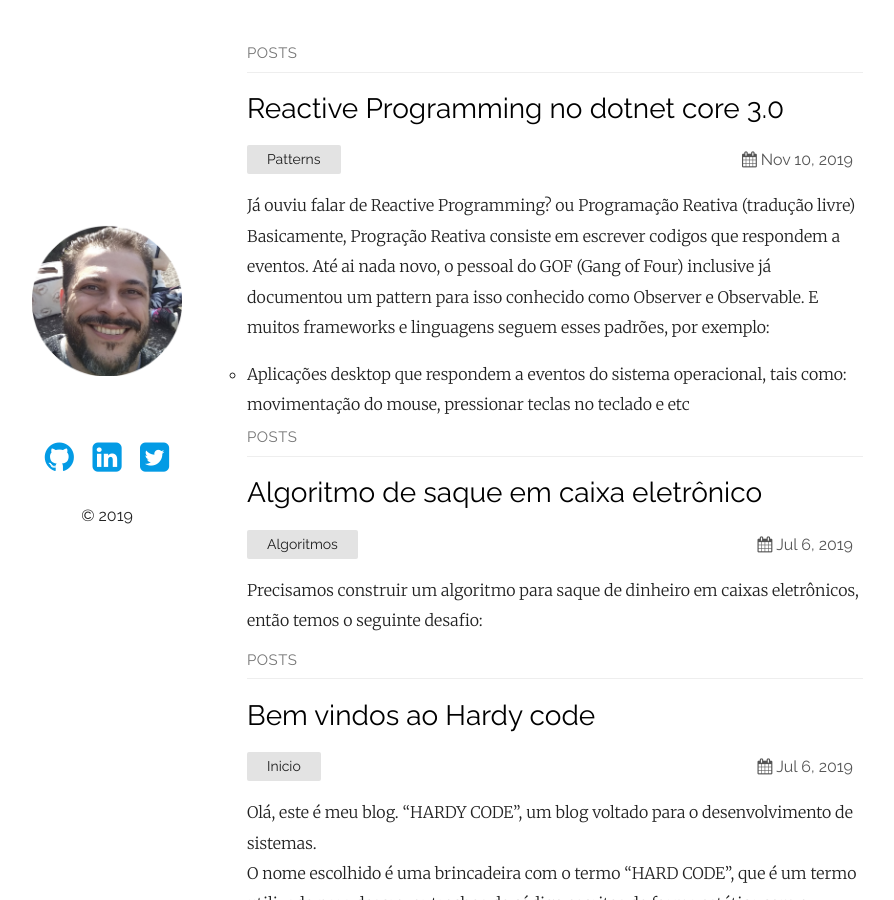
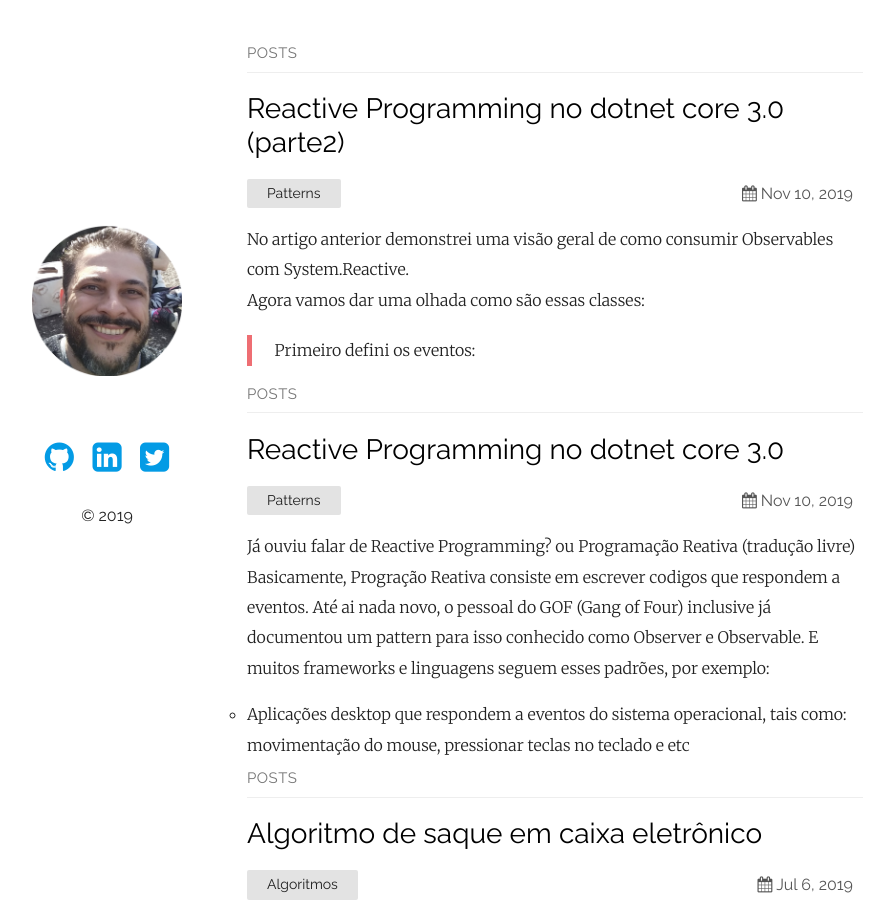
Before and after one commit to ricardovicentini/hardycode, a Jekyll site: the page built from index.md, in a window 1280 px wide and 900 px high. Shown: the whole window, without its empty margins (195-1089 px from the left). Built offline with Jekyll 4.4.1, drawn with Linux system fonts in a browser that asks for light colours; part of the change alters nothing that is shown.

Commit message:
reactive programming part 2

````diff
--- /dev/null
+++ b/_includes/analytics.html
@@ -0,0 +1,9 @@
+<script>
+    (function(i,s,o,g,r,a,m){i['GoogleAnalyticsObject']=r;i[r]=i[r]||function(){
+    (i[r].q=i[r].q||[]).push(arguments)},i[r].l=1*new Date();a=s.createElement(o),
+    m=s.getElementsByTagName(o)[0];a.async=1;a.src=g;m.parentNode.insertBefore(a,m)
+    })(window,document,'script','//www.google-analytics.com/analytics.js','ga');
+
+    ga('create', 'UA-152608085-1', 'auto');
+    ga('send', 'pageview');
+  </script>
--- a/_layouts/default.html
+++ b/_layouts/default.html
@@ -30,5 +30,6 @@
 		gtag('config', '{{ site.plainwhite.analytics_id }}');
 	</script>
 	{%- endif -%}
+	{% include analytics.html %}
 </body>
 </html>
--- /dev/null
+++ b/_posts/2019-11-15-reactive-programming2.markdown
@@ -0,0 +1,387 @@
+---
+layout: post
+title:  "Reactive Programming no dotnet core 3.0 (parte2)"
+date:   2019-11-10 13:03:00 -0300
+categories: Patterns
+---
+No artigo anterior demonstrei uma visão geral de como consumir Observables com System.Reactive.
+Agora vamos dar uma olhada como são essas classes:
+> Primeiro defini os eventos:
+
+```c#
+public interface IEvento { }
+public class ApitoInicio : IEvento { }
+public class ApitoFinal : IEvento { }
+```
+A interface IEvento serve para tipar todas as demais classes que implementam essa interface, ou seja, toda classe que implementa IEvento  é um evento.
+Os eventos ApitoInico e ApitoFinal são simples não precisam trafegar nenhum tipo de informação, podem ser denominados como evento "oco".
+
+Abaixo temos eventos mais complexos
+```c#
+public class ApitoGol : IEvento
+{
+    public ApitoGol(Time timeEmCampo)
+    {
+        TimeEmCampo = timeEmCampo;
+    }
+
+    public Time TimeEmCampo { get; set; }
+}
+
+public class ApitoFalta : IEvento
+{
+    public ApitoFalta(Time timeEmCampo)
+    {
+        TimeEmCampo = timeEmCampo;
+    }
+
+    public Time TimeEmCampo { get; set; }
+
+}
+public class GolMarcado : IEvento
+{
+    public GolMarcado(Time timeEmCampo, int golsMarcados)
+    {
+        TimeEmCampo = timeEmCampo;
+        GolsMarcados = golsMarcados;
+    }
+
+    public Time TimeEmCampo { get; set; }
+    public int GolsMarcados { get; set; }
+}
+
+public class FaltaCometida : IEvento
+{
+    public FaltaCometida(Time timeEmCampo, int faltas)
+    {
+        TimeEmCampo = timeEmCampo;
+        Faltas = faltas;
+    }
+
+    public Time TimeEmCampo { get; set; }
+    public int Faltas { get; set; }
+}
+
+public class Derrota : IEvento
+{
+    public Derrota(Time timeEmCampo)
+    {
+        TimeEmCampo = timeEmCampo;
+    }
+
+    public Time TimeEmCampo { get; set; }
+}
+public class Vitoria : IEvento
+{
+    public Vitoria(Time timeEmCampo)
+    {
+        TimeEmCampo = timeEmCampo;
+    }
+
+    public Time TimeEmCampo { get; set; }
+}
+
+```
+Todas essas classes são eventos pois implementam IEvento, e todos recebem em seu construtor um time dessa forma o evento "é de um time, ou é para um time", semanticamente podemos dizer que:
+> ApitoGol é para um time
+> ApitoFalta é para um time
+> GolMarcado é de um time
+> FaltaCometida é de um time
+> Derrota é de um time
+> Vitória é de um time
+
+___Essa semântica é permitida graças ao construtor desses eventos que recebem o time como parametro de entrada___
+
+Note também que as classes GolMarcado e FaltaCometida recebem o total de faltas o que permite aos observadores desse evento receberem os totais.
+
+
+#### Regras do jogo
+
+----
+```c#
+public class Regras
+{
+    public Regras(int limiteFaltas, int limieteGols, int limiteTempo)
+    {
+        LimiteFaltas = limiteFaltas;
+        LimieteGols = limieteGols;
+        LimiteTempo = limiteTempo;
+    }
+
+    public int LimiteFaltas { get; set; }
+    public int LimieteGols { get; set; }
+    public int LimiteTempo { get; set; }
+}
+```
+
+No artigo anterior vimos que no frontend as regras são adicionadas ao container de injeção de dependências e ditam o comportamento do jogo, conforme lembrado abaixo:
+
+```c#
+var serviceProvider = new ServiceCollection()
+                .AddScoped(r => new Regras(limiteFaltas: 3,limieteGols: 1, limiteTempo: 60))
+                .AddSingleton<CentralEventos>()
+                .AddScoped<Juiz>()
+                .BuildServiceProvider();
+```
+Veja que adicionamos ao container uma instância de Regras, CentralEventos e Juiz, vamos dar uma olhada na classe Juiz
+```c#
+public class Juiz : Ator
+{
+    private Regras _regras;
+    public Juiz(CentralEventos central,Regras regras) : base(central)
+    {
+        _regras = regras;
+
+        central.OfType<GolMarcado>()
+            .Timeout(TimeSpan.FromSeconds(regras.LimiteTempo))
+            .Subscribe(
+                e   => ApitarGol(e.TimeEmCampo,e.GolsMarcados),
+                ex  => FinalizarPorTempo(ex)
+            );
+
+        central.OfType<FaltaCometida>()
+            .Timeout(TimeSpan.FromSeconds(regras.LimiteTempo))
+            .Subscribe(
+                e  => ApitarFalta(e.TimeEmCampo, e.Faltas),
+                ex => FinalizarPorTempo(ex)
+            );
+
+    }
+    private void FinalizarPorTempo(Exception ex)
+    {
+        Console.WriteLine($"Juiz: Fim de jogo, o tempo acabou! {ex.Message}");
+        FinalizarPartida();
+    }
+
+    public void IniciarPartida()
+    {
+        central.Notificar(new ApitoInicio());
+    }
+
+    private void ApitarFalta(Time time, int faltas)
+    {
+        Console.WriteLine($"Juiz: Infração cometida pelo time {time.Nome}");
+        central.Notificar(new ApitoFalta(time));
+        if (faltas == _regras.LimiteFaltas)
+        {
+            Console.WriteLine($"Juiz: Fim de partida o time {time.Nome} atingiu o nr. máximo de faltas");
+            central.Notificar(new Derrota(time));
+            FinalizarPartida();
+        }
+
+    }
+
+    private void ApitarGol(Time time,int golsMarcados)
+    {
+        Console.WriteLine($"Juiz: Gol para o time {time.Nome}");
+        central.Notificar(new ApitoGol(time));
+        if (golsMarcados == _regras.LimieteGols)
+        {
+            Console.WriteLine($"Juiz: Fim de partida o time {time.Nome} atingiu o nr. máximo de gols");
+            central.Notificar(new Vitoria(time));
+            FinalizarPartida();
+        }
+    }
+
+    private void FinalizarPartida()
+    {
+        central.Notificar(new ApitoFinal());
+        central.Parar();
+    }
+}
+```
+
+Podemos dizer que o Juiz é um Ator, pois implementa a classe Ator (linha 1) e o juiz recebe a CentralEventos e as Regras através do construtor da classe Juiz (linhas 4-22).
+O próprio container de injeção de dependência garante que a instância de Regras recebida seja a instância adicionada no container anteriormente, caso o container não encontre essa instância haveria uma **Exception por null reference**
+
+Agora vamos dar uma olhada na classe Ator
+
+```c#
+public class Ator
+{
+    protected CentralEventos central;
+
+    public Ator(CentralEventos central)
+    {
+        this.central = central ?? throw new ArgumentNullException(paramName: nameof(central));
+    }
+}
+```
+
+Todo ator recebe uma instância de CentralEventos, essa instância também é resolvida pelo container de injeção de dependência, caso a instância seja nula teremos uma **Exception do tipo ArgumentNullException** e voltando a classe Juiz veja que a instância de CentralEventos é repassada para a classe Ator através da palavra chave **:base(central)**
+
+```c#
+public class Juiz : Ator
+{
+    private Regras _regras;
+    public Juiz(CentralEventos central,Regras regras) : base(central)
+    {
+...
+```
+
+#### CentralEventos
+
+----
+```c#
+public class CentralEventos : IObservable<IEvento>
+{
+    private Subject<IEvento> assinatura = new Subject<IEvento>();
+    public IDisposable Subscribe(IObserver<IEvento> observer)
+    {
+        return assinatura.Subscribe(observer);
+    }
+
+    public void Notificar(IEvento evento)
+    {
+        assinatura.OnNext(evento);
+    }
+
+    public void Parar()
+    {
+        assinatura.Dispose();
+    }
+}
+```
+
+Está é a classe responsável por **Notificar** todos os **Observadores** dos eventos que ocorrem no campo!
+Então veja que esta classe implementa a interface ***IObservable*** onde Observable seja do tipo IEvento.
+Lembra do IEvento??
+Nossa interface que apenas tipa todos os eventos que foram criados.
+Então basicamente nessa linha 1 da classe CentralEventos estamos construindo a seguinte semântica:
+> Toda classe que implementa IEvento é uma classe **Observável** (OBSERVABLE) e a CentralEventos é responsável em notificar todos os **Observadores** (OBSERVERS).
+
+
+
+Para facilitar o tratamento dos Observers utilizo a classe Subject (linha 3), indicando que Subject tratará o tipo IEvento e por implementar IObservable, a CentralEventos é obrigada a implementar o método Subscribe (linha 4)
+Sendo assim, a instância de Subject (assinatura) é associada ao Observer. E quando a central de eventos é notificada de algum evento através do método Notificar (linha 9) a **reação** ao evento no Observador é disparada através do método OnNext(), bem similar a um delegate! Não?
+
+Voltando para a classe Juiz podemos ler nas linhas abaixo que estão no nosso construtor:
+
+```c#
+central.OfType<GolMarcado>()
+        .Timeout(TimeSpan.FromSeconds(regras.LimiteTempo))
+        .Subscribe(
+            e   => ApitarGol(e.TimeEmCampo,e.GolsMarcados),
+            ex  => FinalizarPorTempo(ex)
+        );
+
+central.OfType<FaltaCometida>()
+    .Timeout(TimeSpan.FromSeconds(regras.LimiteTempo))
+    .Subscribe(
+        e  => ApitarFalta(e.TimeEmCampo, e.Faltas),
+        ex => FinalizarPorTempo(ex)
+    );
+```
+
+a seguinte semântica:
+___Quando a central notificar um GolMarcado (linha 1) dentro da regra de limite de tempo (linha 2) o juiz está inscrito (linha 3) para **reagir** apitando Gol para o time do GolMarcado e seu total de gols marcados (linha 4) e caso o limite de tempo seja atingido o juiz está inscrito para finalizar a partida (linha 5)___
+
+> Isso, meus amigos, é a magia da programação funcional, dizer o que se quer e não como se quer!  (Obs. R.I.P. if) :pray:
+
+
+Que tal agora você tentar identificar a semântica nas linhas 8-13?
+
+Simples, não é?
+
+Agora vamos dar uma olhada na classe Time:
+```c#
+public class Time : Ator
+{
+    public string Nome { get; private set; }
+    private int GolsMarcados = 0;
+    private int FaltasCometidas = 0;
+    public Time(CentralEventos central, string nome) : base(central)
+    {
+        Nome = nome;
+        central.OfType<ApitoInicio>()
+            .Subscribe(
+                ini => Console.WriteLine($"{Nome}: Vamos lá pessoal, pra cima deles!")
+            );
+        central.OfType<ApitoGol>() // Gol contra o time
+            .Where(gol => !gol.TimeEmCampo.Equals(this))
+            .Subscribe(
+                gol => Console.WriteLine($"{Nome}: Ânimo pessoal!!! Vamos marcar mais forte")
+            );
+
+        central.OfType<ApitoGol>() // Gol do Time
+            .Where(gol => gol.TimeEmCampo.Equals(this))
+            .Subscribe(
+                gol => Console.WriteLine($"{Nome}: Muito bem pessoal!!!")
+            );
+
+        central.OfType<ApitoFalta>() //Falta do outro time
+            .Where(falta => !falta.TimeEmCampo.Equals(this))
+            .Subscribe(
+                falta => Console.WriteLine($"{Nome}: pô seu juiz, cadê o cartão?")
+            );
+
+        central.OfType<ApitoFalta>() //Falta do time
+            .Where(falta => falta.TimeEmCampo.Equals(this))
+            .Subscribe(
+                falta => Console.WriteLine($"{Nome}: foi na bola seu juiz, que injusto!")
+            );
+
+        central.OfType<Derrota>() // derrota por faltas do time
+            .Where(falta => falta.TimeEmCampo.Equals(this))
+            .Subscribe(
+                falta => Console.WriteLine($"{Nome}: Esse nr de faltas bem que poderia ser maior :(")
+            );
+
+        central.OfType<Derrota>() // derrota por faltas do outro time
+            .Where(falta => !falta.TimeEmCampo.Equals(this))
+            .Subscribe(
+                falta => Console.WriteLine($"{Nome}: Jogar com violência da nisso!")
+            );
+
+        central.OfType<Vitoria>() // vitoria do time
+            .Where(v => v.TimeEmCampo.Equals(this))
+            .Subscribe(
+                vit => Console.WriteLine($"{Nome}: Viva o {Nome}!")
+            );
+
+        central.OfType<Vitoria>() // vitoria do outro time
+            .Where(v => !v.TimeEmCampo.Equals(this))
+            .Subscribe(
+                vit => Console.WriteLine($"{Nome}: Na próxima {vit.TimeEmCampo.Nome} vocês vão ver!")
+            );
+
+        central.OfType<ApitoFinal>()
+            .Subscribe(
+                fim => central.Parar()
+            );
+    }
+
+    public void MarcarGol()
+    {
+        GolsMarcados++;
+        central.Notificar(new GolMarcado(this,GolsMarcados));
+    }
+
+    public void CometerFalta()
+    {
+        FaltasCometidas++;
+        central.Notificar(new FaltaCometida(this,FaltasCometidas));
+    }
+}
+```
+
+Note que time também é um Ator, que utiliza variáveis para controlar o nr. de gols marcados e o nr. de faltas marcadas.
+As **reações** aos eventos, é só mais do mesmo!
+Uma atenção especial pode ser dada aos métodos **MarcarGol()** e **CometerFalta()**
+Veja que os gols ou faltas são computados e a instância de CentralEventos é notificada dos respectivos eventos e assim tanto o Juiz quanto o time adversário recebem e **reagem** aos eventos conforme apresentado anteriormente.
+
+### Conclusão
+
+---
+
+A utilização das extensões de System.Reactive facilitam o trabalho de construir aplicações REATIVAS valendo-se da utilização de um paradigma mais funcional com sintaxe semelhantes ao LinQ e um conjunto de APIs para facilitar o uso de Threads síncronas e assíncronas com Schedulers.
+
+> Nota: O objetivo deste artigo é demonstrar o poder das extensões do System.Reactive mas não aborda todos os assuntos e complexidades que podem estar envolvidos no desenvolvimento de aplicações Reativas!
+
+### Desafio
+
+---
+Agora que tal você implementar esse jogo com o narrador, treinador e torcida?
+
+
+> Espero que todos gostem e aproveitem este conhecimento! Aguardo o seu pull request :laughing:
````
